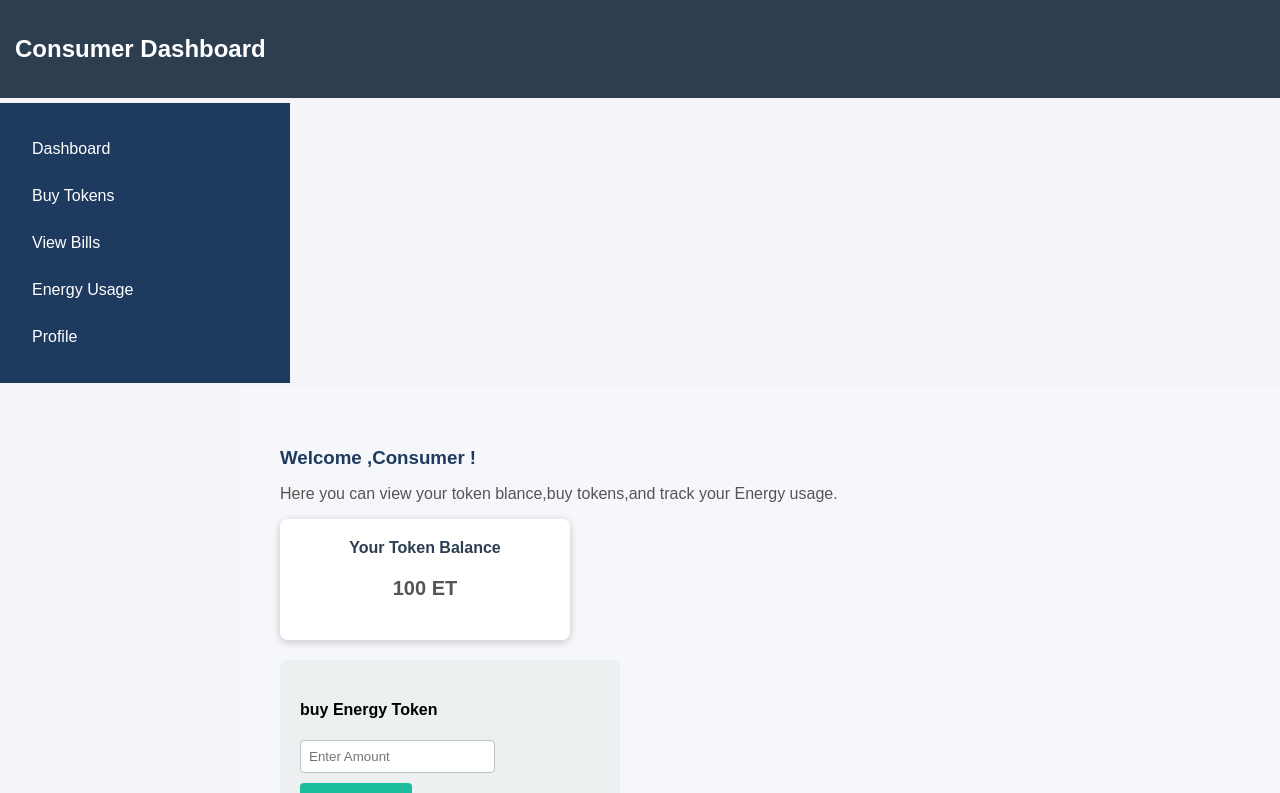
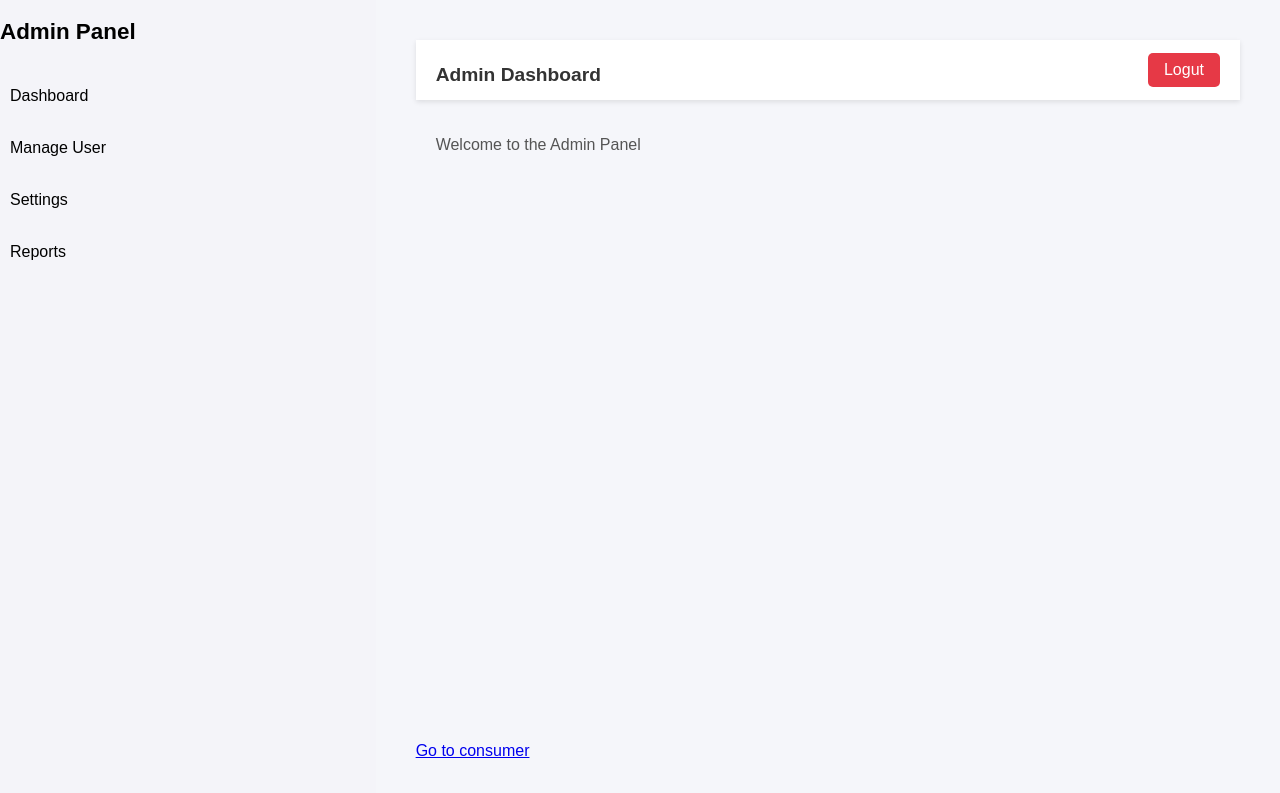
Before and after one commit to Team524342/Decentralized-Electricity-Credit-and-Trading-System, a React (Create React App) app in the folder dects/: page /admin in a window 1280 px wide. Shown: the top 793 px of the page. Built offline with nearby package versions, Linux system fonts and the light colour scheme; the HTML template or start-up script is replaced by a standard one.

Commit message:
admin panal created

```diff
--- a/dects/src/App.js
+++ b/dects/src/App.js
@@ -1,16 +1,22 @@
-
+import React from 'react';
+import { BrowserRouter as Router, Routes, Route, Navigate } from 'react-router-dom';
 
 import ConsumerDashboard from './pages/ConsumerDashboard';
 import ProducerDashboard from './pages/ProducerDashboard';
 import AdminDashboard from './pages/admindashboard';
+import AdminPanal from './pages/adminPanal';
 
 function App() {
   return (
-   <div>
-    <ConsumerDashboard />
-    <ProducerDashboard />
-    <AdminDashboard />
-   </div>
+    <Router>
+      <Routes>
+        <Route path="/" element={<Navigate to="/consumer" replace />} />
+        <Route path="/consumer" element={<ConsumerDashboard />} />
+        <Route path="/producer" element={<ProducerDashboard />} />
+        <Route path="/adminb" element={<AdminDashboard />} />
+        <Route path="/admin" element={<AdminPanal />} />
+      </Routes>
+    </Router>
   );
 }
 
--- /dev/null
+++ b/dects/src/assets/adminPanal.css
@@ -0,0 +1,83 @@
+/* src/components/AdminLayout.css */
+
+/* Layout */
+.admin-container {
+  display: flex;
+  height: 100vh;
+  font-family: Arial, sans-serif;
+}
+
+/* Sidebar */
+.sidebar {
+  width: 220px;
+  background-color: #1e1e2f;
+  color: #fff;
+  display: flex;
+  flex-direction: column;
+  padding: 20px;
+}
+
+.sidebar-title {
+  font-size: 1.4rem;
+  margin-bottom: 30px;
+  text-align: center;
+}
+
+.sidebar-menu {
+  list-style: none;
+  padding: 0;
+}
+
+.sidebar-menu li {
+  padding: 12px 10px;
+  cursor: pointer;
+  border-radius: 6px;
+  margin-bottom: 10px;
+  transition: background-color 0.3s;
+}
+
+.sidebar-menu li:hover {
+  background-color: #33334d;
+}
+
+/* Navbar */
+.navbar {
+  height: 60px;
+  background-color: #ffffff;
+  display: flex;
+  align-items: center;
+  justify-content: space-between;
+  padding: 0 20px;
+  box-shadow: 0 2px 5px rgba(0, 0, 0, 0.1);
+}
+
+.navbar-title {
+  font-size: 1.2rem;
+  color: #333;
+}
+
+.logout-btn {
+  background-color: #e63946;
+  border: none;
+  color: white;
+  padding: 8px 16px;
+  border-radius: 5px;
+  cursor: pointer;
+}
+
+.logout-btn:hover {
+  background-color: #c72f3c;
+}
+
+/* Main Content */
+.main-content {
+  flex: 1;
+  display: flex;
+  flex-direction: column;
+  background-color: #f5f6fa;
+}
+
+.content-area {
+  flex: 1;
+  padding: 20px;
+}
--- /dev/null
+++ b/dects/src/components/adminNavbar.jsx
@@ -0,0 +1,15 @@
+import React from "react";
+import "../assets/adminPanal.css";
+
+const AdminNavbar = () => {
+    return  (
+        <div className="navbar">
+            <h3 className="navbar-title">Admin Dashboard</h3>
+            <div className="navbar-right">
+                <button className="logout-btn">Logut</button>
+            </div>
+        </div>
+    );
+}
+
+export default AdminNavbar;
--- /dev/null
+++ b/dects/src/components/adminSidebar.jsx
@@ -0,0 +1,18 @@
+import React from "react";
+import "../assets/adminPanal.css";
+
+const AdminSidebar = () => {
+    return (
+        <div className="admin-sidebar">
+            <h2 className="sidebar-title">Admin Panel</h2>
+            <ul className="sidebar-menu">
+                <li>Dashboard</li>
+                <li>Manage User</li>
+                <li>Settings</li>
+                <li>Reports</li>
+            </ul>
+        </div>
+    );
+}
+
+export default AdminSidebar;
--- a/dects/src/pages/ConsumerDashboard.jsx
+++ b/dects/src/pages/ConsumerDashboard.jsx
@@ -3,6 +3,7 @@ import React, { useState } from "react";
 import Navbar from "../components/Navbar";
 import Sidebar from "../components/Sidebar";
 import TokenCard from "../components/TokenCard";
+import { Link } from "react-router-dom";
 
 
 const ConsumerDashboard = () =>{
@@ -26,6 +27,7 @@ const ConsumerDashboard = () =>{
                 <p>
                     Here you can view your token blance,buy tokens,and track your Energy usage.
                 </p>
+                <Link to="/admin">Go to AdminPanal</Link>
                 {/* Token Balance */}
                 <TokenCard title={"Your Token Balance"} value={`${tokenBalance} ET`} />
                 {/* Buy Token  Section  */}
--- /dev/null
+++ b/dects/src/pages/adminPanal.jsx
@@ -0,0 +1,23 @@
+import React from "react";
+import Sidebar from "../components/adminSidebar";
+import Navbar from "../components/adminNavbar";
+
+import "../assets/adminPanal.css";
+import { Link } from "react-router-dom";
+
+const AdminPanal = () => {
+    return (
+        <div className="admin-container">
+            <Sidebar />
+            <div className="main-content">
+                <Navbar />
+                <div className="content-area">
+                     <p>Welcome to the Admin Panel</p>
+                </div>
+                <Link to="/consumer">Go to consumer</Link>
+            </div>
+        </div>
+    );
+}
+
+export default AdminPanal;
```
Also changed, not shown: 1 other file (tests, documents, lock files or other folders).
